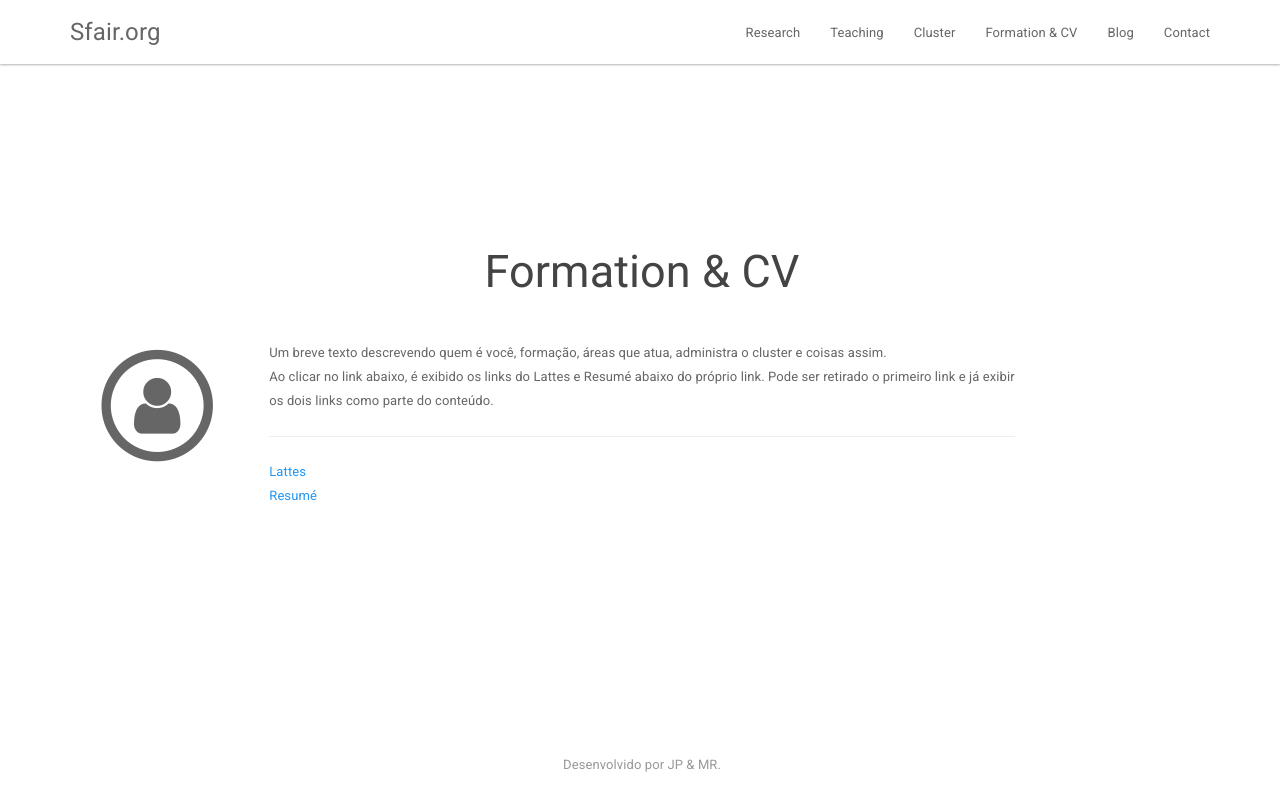
After one commit to jp-mr/sfair.org, a Django app: a page that uses source/templates/base.html in a window 1280 px wide. The commit adds this page. Run offline with Django 3.2, Linux system fonts and the light colour scheme; some libraries are stand-ins or nearby versions.

Commit message:
formation&CV

```diff
--- a/source/core/urls.py
+++ b/source/core/urls.py
@@ -1,6 +1,11 @@
 from django.conf.urls import url
 
-from .views import ( home, contact, )
+from .views import (
+
+            home,
+            contact,
+            formation
+        )
 
 # Aqui ficam os endereços da app 'core'
 # primeiro o django busca em '/sfair/urls.py'
@@ -12,4 +17,8 @@ urlpatterns = [
 
     # [contact] Essa linha procura a função 'contact' na 'views.py'
     url(r'^contact/$', contact, name='contact'),
+
+    # [formation&CV] Essa linha procura a função 'formation' na 'views.py'
+    url(r'^formation&CV/$', formation, name='formation&CV'),
+
 ]
--- a/source/core/views.py
+++ b/source/core/views.py
@@ -97,3 +97,8 @@ def contact(request):
 
     # Renderiza a página
     return render(request, "forms.html", context)
+
+
+def formation(request):
+    context = {}
+    return render(request, "formation.html", context)
--- a/source/static/css/custom.css
+++ b/source/static/css/custom.css
@@ -53,6 +53,7 @@ html, body, .container-table {
 }
 
 
+
 /* Centraliza o elemento*/
 
 .row-centered {
@@ -63,6 +64,41 @@ html, body, .container-table {
     float:none;
     text-align:left;
     margin-right:-4px;
+}
+
+
+/* Aplica a CSS se resolução >= 500px
+
+   Ajusta a distância entre os títulos das páginas e a navbar
+
+--------------------------------------------------*/
+
+@media (min-width: 500px) {
+
+    .title-page {
+        margin-bottom: 45px !important;
+    }
+}
+
+
+
+/* Aplica a CSS se resolução <= 500px
+
+   Ajusta a fonte do título da página Formation & CV
+
+--------------------------------------------------*/
+
+
+@media (max-width: 500px) {
+
+    .title-formation {
+        font-size: 36px !important;
+    }
+}
+
+
+a {
+    text-decoration: none !important;
 }
 
 
@@ -83,12 +119,12 @@ body {
 }
 
 .footer-link {
- color: #999898;;
+ color: #999898;
 }
 
 .footer-link:hover, .footer-link:focus {
   color: #fff;
-  text-decoration:none
+  text-decoration:none;
 }
 
 /* Contact
--- a/source/templates/base.html
+++ b/source/templates/base.html
@@ -57,6 +57,13 @@
         </div>
         <div class="navbar-collapse collapse" id="navbar-main">
           <ul class="nav navbar-nav navbar-right">
+            {% if  not img_background %}
+                <li><a href="#" target="_self">Research</a></li>
+                <li><a href="#" target="_self">Teaching</a></li>
+                <li><a href="#" target="_self">Cluster</a></li>
+                <li><a href="{% url 'core:formation&CV' %}" target="_self">Formation & CV</a></li>
+                <li><a href="#" target="_self">Blog</a></li>
+            {% endif %}
             <li><a href="{% url 'core:contact' %}" target="_self">Contact</a></li>
           </ul>
         </div>
@@ -124,14 +131,24 @@
         com o id 'modalEmailSent' será exibido [ .modal('show') ]
 
     -->
+
+    <script>
+
     {% if message_sent %}
-        <script>
-            $(document).ready(function(){
-                $('#modalEmailSent').modal('show');
-            })
-        </script>
+        $(document).ready(function(){
+            $('#modalEmailSent').modal('show');
+        })
     {% endif %}
 
+    //  o evento do clique do mouse exibe ou esconde as respostas
+    // aos comentários
+    $("#link-lattes-resume").click(function(event){
+        event.preventDefault();
+        $(this).parent().next("#lattes-resume").fadeToggle();
+    })
+
+
+   </script>
 
     <!--- #XXX: Era pra retirar a classe 'img-background' de todas as tags
                 com o id 'img-home', mas não funciona e eu não sei o motivo.
--- /dev/null
+++ b/source/templates/formation.html
@@ -0,0 +1,57 @@
+{% extends 'base.html' %}
+{% load staticfiles %}
+
+
+{% block content %}
+
+    <div class="container container-table">
+        <div class="vertical-center-row">
+
+            <!--
+                 Ajusta a distância entre o primeiro botão e a barra superior,
+                 a div só fica visível em pequenas resoluções
+            -->
+            <div class="visible-xs">
+                <div class="padding-xs"></div>
+            </div>
+
+
+            <div class="row row-centered">
+                <div class="col-centered">
+                    <h2 class="text-center title-page title-formation">Formation & CV</h2>
+                </div>
+            </div>
+            <div class="row row-centered">
+                <div class="col-centered">
+
+                <div class="col-md-2 col-sm-3">
+                    <div class="center-buttom">
+                        <span class="fa-stack fa-lg fa-5x">
+                            <i class="fa fa-user fa-stack-1x"></i>
+                            <i class="fa fa-circle-thin fa-stack-2x" aria-hidden="true"></i>
+                        </span>
+                    </div>
+                </div>
+                <div class="col-md-8 col-sm-8">
+                    <p class="text-justify">
+                       Um breve texto descrevendo quem é você, formação,
+                       áreas que atua, administra o cluster e coisas assim. <br/>
+                       Ao clicar no link abaixo, é exibido os links do Lattes e
+                       Resumé abaixo do próprio link. Pode ser retirado o primeiro link
+                       e já exibir os dois links como parte do conteúdo.
+                       <br/>
+                    </p>
+                    <hr/>
+                    <p >
+                        <a href="#lattes">Lattes</a>
+                        <br/>
+                        <a href="#resume">Resumé</a>
+                    </p>
+                </div>
+            </div>
+            </div>
+        </div>
+    </div>
+
+
+{% endblock %}
--- a/source/templates/forms.html
+++ b/source/templates/forms.html
@@ -17,7 +17,7 @@
 
 
             <div class="row">
-                <h2 class="text-center">{{ title }}</h2>
+                <h2 class="text-center title-page">{{ title }}</h2>
             </div>
             <div class="row">
                 <div class="col-xs-1 col-md-3"></div>
--- a/source/templates/home.html
+++ b/source/templates/home.html
@@ -60,7 +60,7 @@
                 </div>
                 <div class="col-md-2 col-sm-2">
                     <div class="center-buttom">
-                        <a class="home-btn" href="#">
+                        <a class="home-btn" href="{% url 'core:formation&CV' %}">
                             <span class="fa-stack fa-lg fa-5x">
                                 <i class="fa fa-user fa-stack-1x"></i>
                                 <i class="fa fa-circle-thin fa-stack-2x" aria-hidden="true"></i>
```
